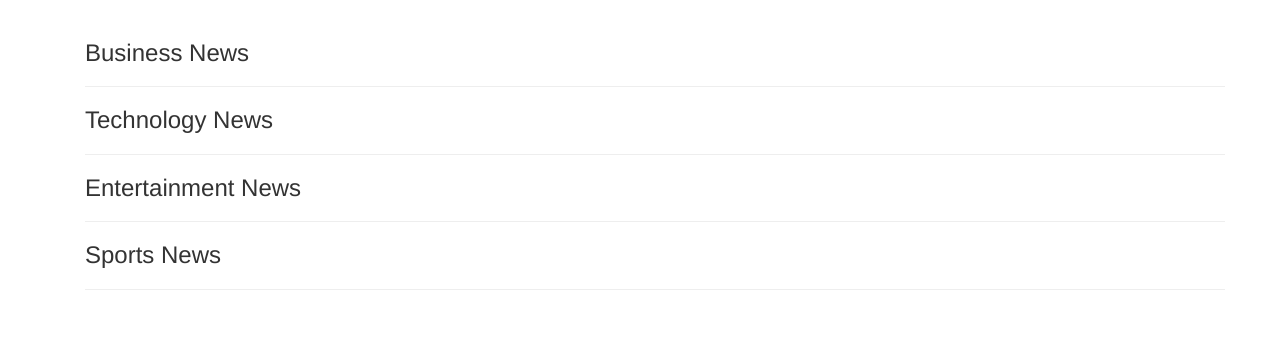
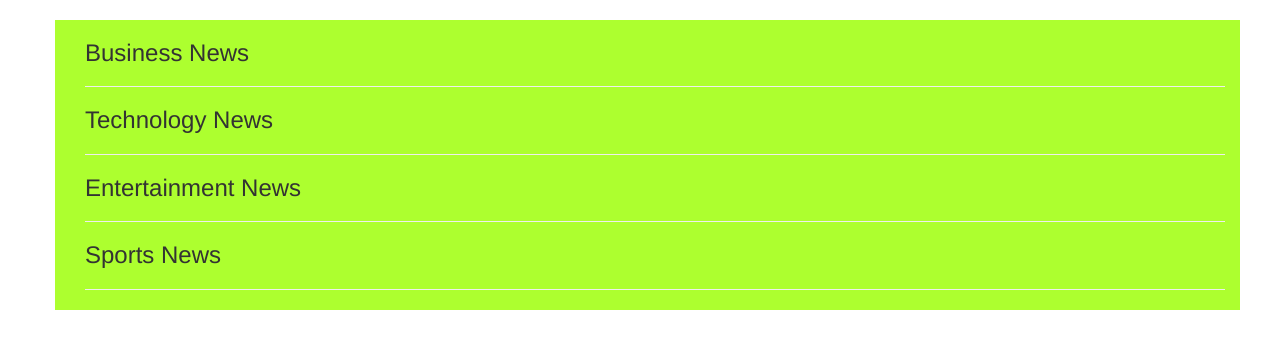
Before and after one commit to Matongo2010/NewsHighlight, a Flask app: template app/templates/index.html in a window 1280 px wide. Shown: the part 52-401 px from the top of the page. Run offline with Flask 2, Linux system fonts and the light colour scheme; the template is opened without the code that fills it, so the values that code supplies are empty; some libraries are stand-ins or nearby versions.

```diff
--- a/app/static/styles.css
+++ b/app/static/styles.css
@@ -1,3 +1,3 @@
 .container{
-    background-color: greenyellowgit
+    background-color: greenyellow
 }
```
Also changed, not shown: README.md (added).
